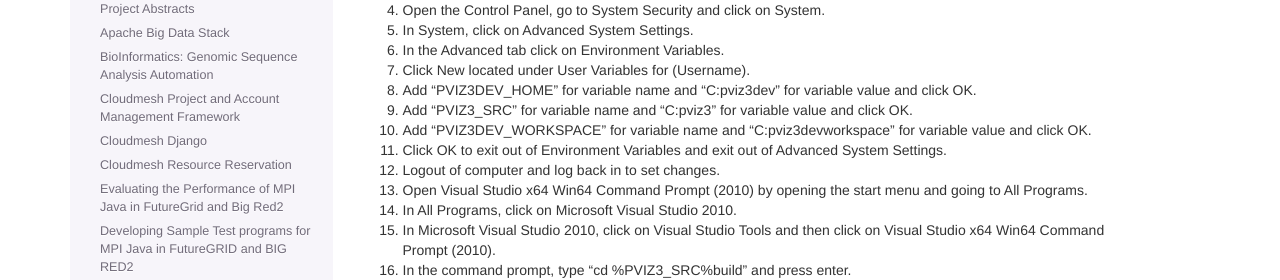
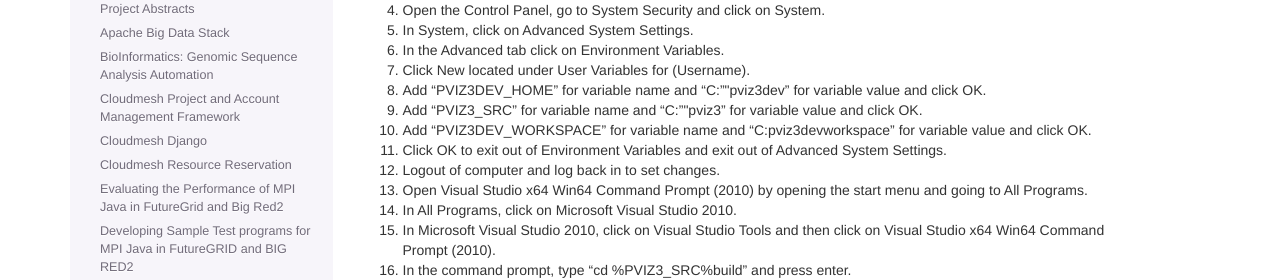
Before and after one commit to cloudmesh-project/reu-2014, a Sphinx documentation site: the page built from doc/source/projects/plotviz.rst, in a window 1280 px wide and 900 px high, scrolled down 620 px. Shown: the part 178-458 px from the top of the window. Built offline with Sphinx 7.4.7, drawn with Linux system fonts in a browser that asks for light colours.

```diff
--- a/doc/source/projects/plotviz.rst
+++ b/doc/source/projects/plotviz.rst
@@ -48,8 +48,8 @@ How To Build The Libraries In Windows 7 Ultimate 64 Bit
 5.  In System, click on Advanced System Settings.
 6.  In the Advanced tab click on Environment Variables.
 7.  Click New located under User Variables for (Username).
-8.  Add "PVIZ3DEV_HOME" for variable name and "C:\pviz3dev" for variable value and click OK.
-9.  Add "PVIZ3_SRC" for variable name and "C:\pviz3" for variable value and click OK.
+8.  Add "PVIZ3DEV_HOME" for variable name and "C:"\"pviz3dev" for variable value and click OK.
+9.  Add "PVIZ3_SRC" for variable name and "C:"\"pviz3" for variable value and click OK.
 10. Add "PVIZ3DEV_WORKSPACE" for variable name and "C:\pviz3dev\workspace" for variable value and click OK.
 11. Click OK to exit out of Environment Variables and exit out of Advanced System Settings.
 12. Logout of computer and log back in to set changes.
```
